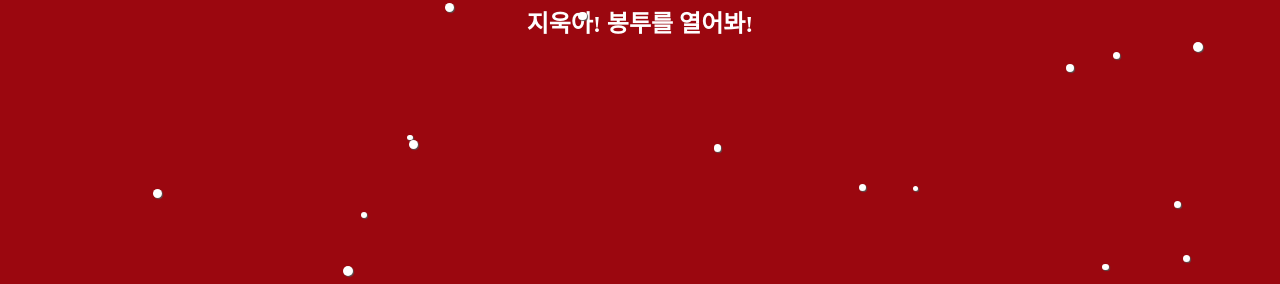
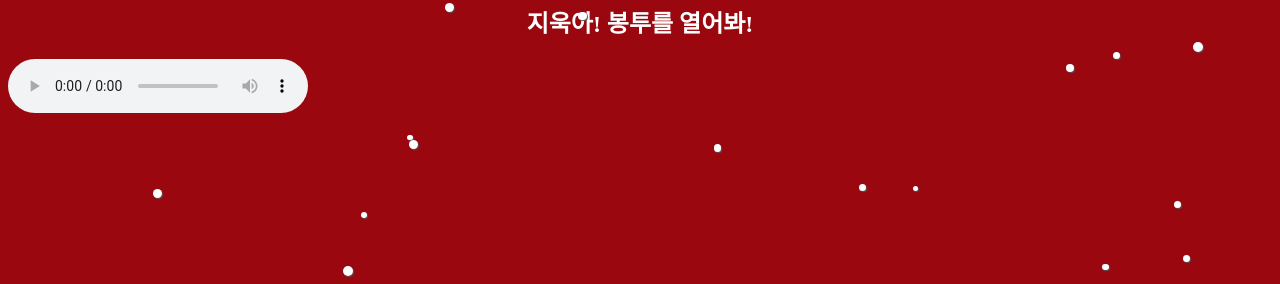
Before and after one commit to pmxsg/Practice, a plain HTML site: page Jiwookxmas.html in a window 1280 px wide. Shown: the part 516-800 px from the top of the page. Drawn offline with nearby package versions, Linux system fonts and the light colour scheme.

Commit message:
Update Jiwookxmas.html

```diff
--- a/Jiwookxmas.html
+++ b/Jiwookxmas.html
@@ -150,7 +150,10 @@
         </div>
     </div>
 
-
+<audio controls autoplay>
+   <source src="sound 001.m4a" type="audio/mpeg">
+  Your browser does not support the audio element.
+  </audio>
 </body>
 
 </html>
```
